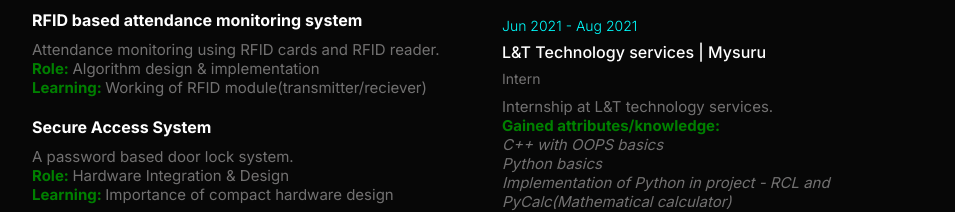
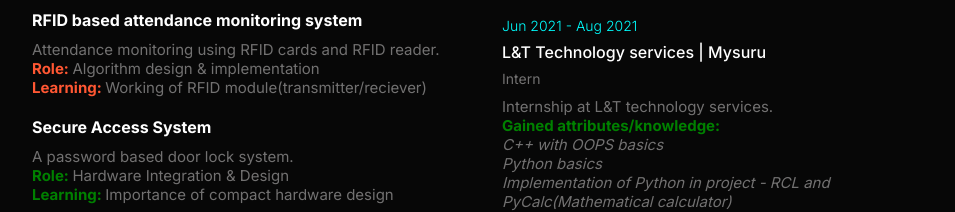
Before and after one commit to Abhishek-0312/Resume, a plain HTML site: page index.html in a window 1280 px wide. Shown: the part 774-986 px from the top of the page, without its empty margins (158-1113 px from the left). Drawn offline with nearby package versions, Linux system fonts and the light colour scheme.

Commit message:
Update index.html

```diff
--- a/index.html
+++ b/index.html
@@ -52,8 +52,8 @@
         <div class="ref_item">
           <h4 class="ref_name">RFID based attendance monitoring system</h4>
           <p class="description">Attendance monitoring using RFID cards and RFID reader.<br>
-          <b style="color:green">Role: </b>Algorithm design & implementation<br>
-        <b style="color:green">Learning: </b>Working of RFID module(transmitter/reciever)</p>
+          <b style="color:#FF5733">Role: </b>Algorithm design & implementation<br>
+        <b style="color:#FF5733">Learning: </b>Working of RFID module(transmitter/reciever)</p>
         </div>
         <div class="ref_item">
           <h4 class="ref_name">Secure Access System</h4>
```
